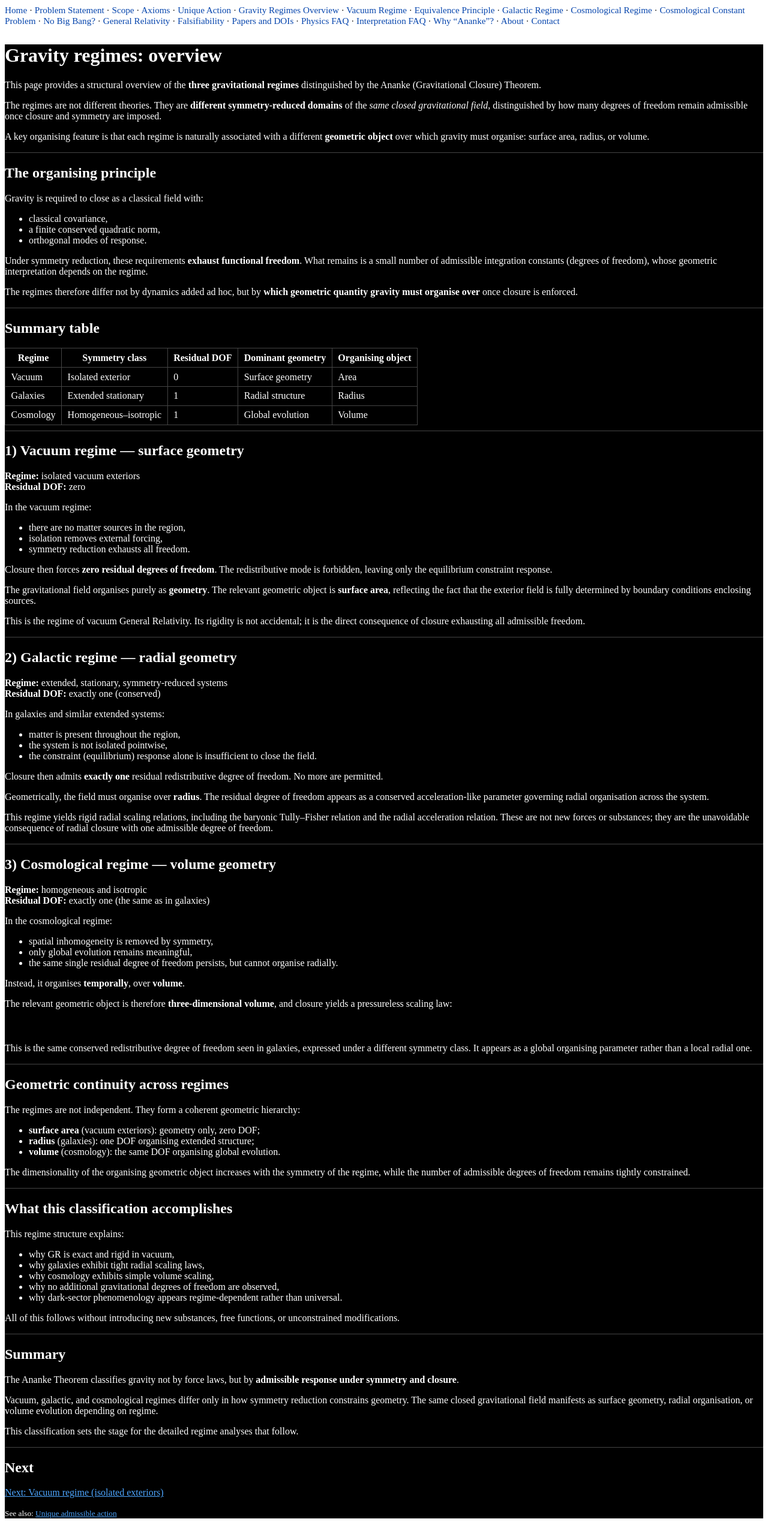
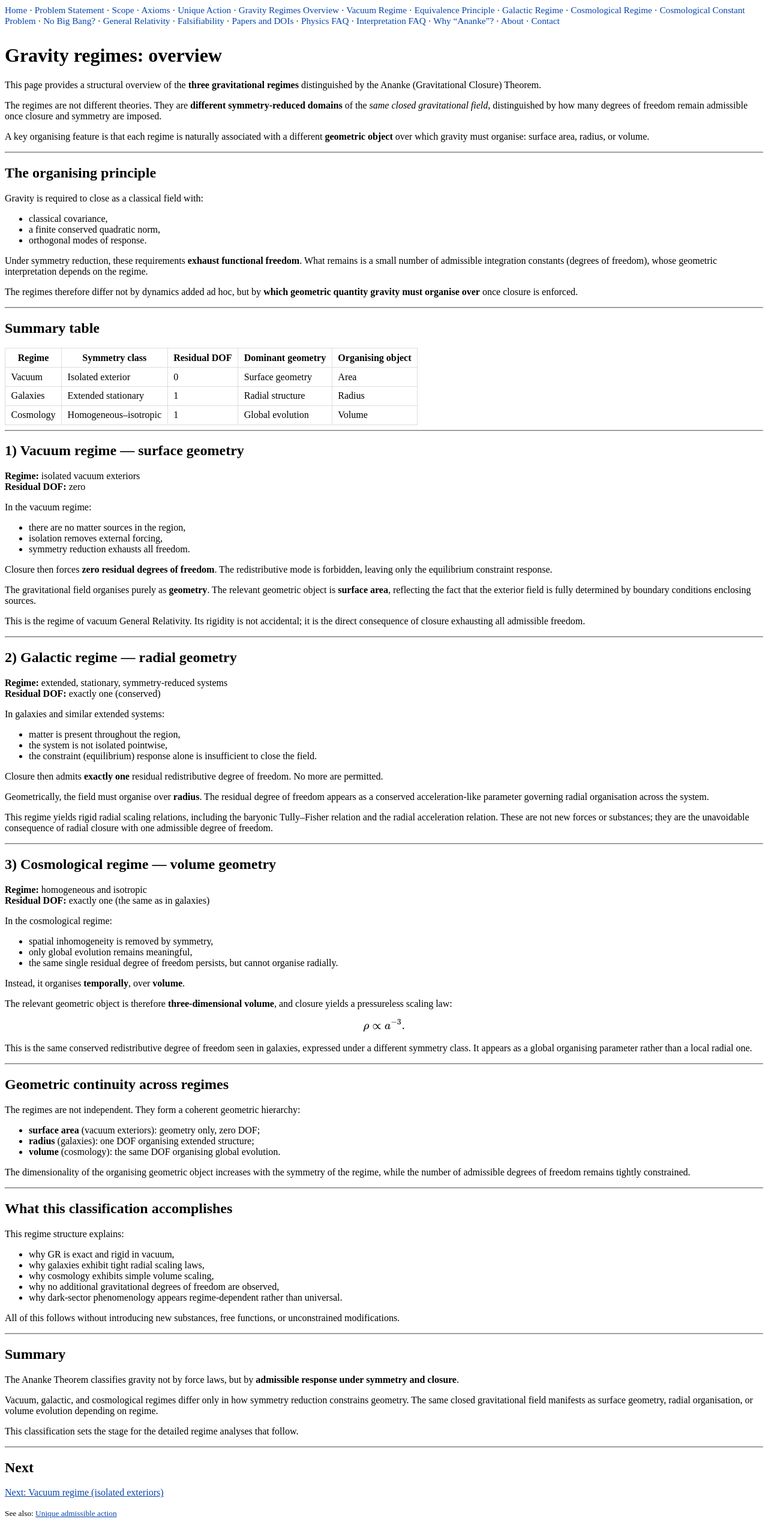
Before and after one commit to ananke-research/ananke-theorem, a Jekyll site: the page built from pages/Gravity Regimes Overview.md, in a window 1280 px wide. Shown: the whole page at 60% size. Built offline with Jekyll 4.4.1, drawn with Linux system fonts in a browser that asks for light colours.

Commit message:
Switch to light theme and clean up styles
Replaced the global dark theme with a light theme in Assets/css/style.css and removed the inline style block from _layouts/default.html. This centralizes theme styling and avoids inline overrides.

```diff
--- a/Assets/css/style.css
+++ b/Assets/css/style.css
@@ -1,51 +1,84 @@
-/* Global dark theme */
+#!/usr/bin/env bash
+set -euo pipefail
+
+BRANCH="fix/light-theme"
+BASE="origin/main"
+REPO_ROOT="$(pwd)"
+
+echo "This script will create branch ${BRANCH}, replace Assets/css/style.css, remove inline style block from _layouts/default.html, commit, push, and open a PR."
+read -p "Continue? [y/N] " confirm
+if [[ "${confirm,,}" != "y" ]]; then
+  echo "Aborted by user."
+  exit 1
+fi
+
+# Fetch and create branch
+git fetch origin
+git checkout -b "${BRANCH}" "${BASE}"
+
+# Replace Assets/css/style.css (backup first)
+mkdir -p Assets/css
+if [[ -f Assets/css/style.css ]]; then
+  cp Assets/css/style.css Assets/css/style.css.bak
+  echo "Backup created at Assets/css/style.css.bak"
+fi
+
+cat > Assets/css/style.css <<'EOF'
+/* Global light theme */
 
 html, body {
-  background-color: #000000;
-  color: #ffffff;
+  background-color: #ffffff;
+  color: #000000;
+  -webkit-font-smoothing: antialiased;
+  -moz-osx-font-smoothing: grayscale;
 }
 
 /* Main content container (Jekyll defaults vary by theme) */
 main, .page-content, .wrapper, .container {
-  background-color: #000000;
-  color: #ffffff;
+  background-color: #ffffff;
+  color: #000000;
 }
 
 /* Headings */
 h1, h2, h3, h4, h5, h6 {
-  color: #ffffff;
+  color: #000000;
 }
 
 /* Links */
 a {
-  color: #4da6ff;
+  color: #0645ad;
 }
 
 a:visited {
-  color: #9db7ff;
+  color: #6f48b4;
 }
 
 a:hover {
-  color: #ffffff;
+  color: #042a6b;
   text-decoration: underline;
 }
 
 /* Horizontal rules */
 hr {
-  border-color: #444444;
+  border-color: #cccccc;
 }
 
 /* Code blocks */
 pre, code {
-  background-color: #111111;
-  color: #ffffff;
+  background-color: #f6f8fa;
+  color: #111111;
+  border: 1px solid #e1e4e8;
+  padding: 0.5em;
+  border-radius: 4px;
 }
 
 /* Blockquotes */
 blockquote {
-  border-left: 4px solid #444444;
-  color: #dddddd;
-  background-color: #0a0a0a;
+  border-left: 4px solid #cccccc;
+  color: #333333;
+  background-color: #f8f8f8;
+  padding: 0.5em 1em;
+  margin: 0.75em 0;
 }
 
 /* Tables */
@@ -54,11 +87,66 @@ table {
 }
 
 th, td {
-  border: 1px solid #444444;
+  border: 1px solid #dddddd;
   padding: 0.4em 0.6em;
+  color: #000000;
+  background-color: #ffffff;
 }
 
-/* MathJax containers */
-mjx-container {
-  color: #ffffff !important;
+/* Math (KaTeX) and MathML containers */
+.katex, .katex * , mjx-container {
+  color: #000000 !important;
 }
+
+/* Utility: ensure dark-theme classes/attributes don't persist */
+[data-theme="dark"], .dark-theme, body.dark {
+  background-color: #ffffff !important;
+  color: #000000 !important;
+}
+
+/* End of light theme defaults */
+EOF
+
+echo "Replaced Assets/css/style.css"
+
+# Remove the inline override block from _layouts/default.html (backup first)
+if [[ -f _layouts/default.html ]]; then
+  cp _layouts/default.html _layouts/default.html.bak
+  echo "Backup created at _layouts/default.html.bak"
+
+  # The perl command removes the specific comment + style block (non-greedy)
+  perl -0777 -pe 's/<!-- Inline override to ensure a light \(white\) background with dark text -->.*?<\/style>\s*//s' _layouts/default.html > _layouts/default.html.tmp
+  mv _layouts/default.html.tmp _layouts/default.html
+  echo "Removed inline style block from _layouts/default.html"
+else
+  echo "Warning: _layouts/default.html not found."
+fi
+
+# Show git diff for review
+git add -A
+echo
+echo "===== GIT DIFF (preview) ====="
+git --no-pager diff --staged || true
+echo "============================="
+read -p "Review the diff above. Commit and push? [y/N] " ok
+if [[ "${ok,,}" != "y" ]]; then
+  echo "Aborted before commit. You can inspect the backups (_layouts/default.html.bak, Assets/css/style.css.bak)."
+  exit 1
+fi
+
+# Commit and push
+git commit -m "Move light theme defaults into Assets/css/style.css and remove inline override from _layouts/default.html"
+git push -u origin "${BRANCH}"
+
+# Create PR using gh
+PR_TITLE="Move light theme defaults into site stylesheet and remove inline override"
+PR_BODY="Move the light-theme overrides into Assets/css/style.css, remove inline style in _layouts/default.html, and restore clean light defaults. This centralizes theme styling into the site stylesheet and avoids inline overrides."
+
+if command -v gh >/dev/null 2>&1; then
+  gh pr create --title "${PR_TITLE}" --body "${PR_BODY}" --base main
+  echo "PR created. Open it in your browser with: gh pr view --web"
+else
+  echo "gh CLI not found. Push succeeded; open a PR at: https://github.com/$(git remote get-url origin | sed -E 's/.*[:\/]([^\/:]+\/[^\/.]+)(\.git)?$/\1/')/pull/new/${BRANCH}"
+fi
+
+echo "Done."
```
